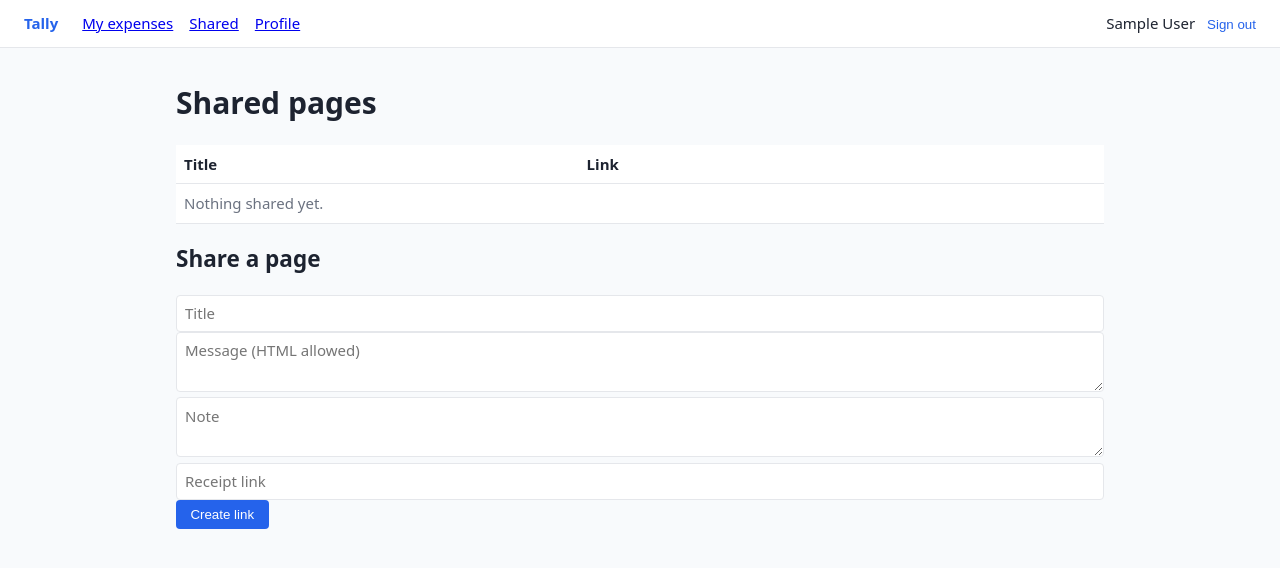
After one commit to mayawissotzky/bench-python-flask, a Flask app: page /share/ in a window 1280 px wide. The commit adds this page. Shown: the top 568 px of the page. Run offline with Flask 3, Linux system fonts and the light colour scheme; the visitor is signed in with stand-in values (Sample User, id 1); data that the repository does not hold is empty.

Commit message:
feat(share): public share pages for an expense summary

```diff
--- a/tally/__init__.py
+++ b/tally/__init__.py
@@ -10,7 +10,7 @@ def create_app(config_object="tally.config.Config"):
     db.init_app(app)
     login_manager.init_app(app)
 
-    from . import api, auth, expenses, exports, profile
+    from . import api, auth, expenses, exports, profile, share
     from .cli import register_commands
     from .reports.routes import bp as reports_bp
     from .services.formatting import format_amount, team_badge
@@ -23,6 +23,7 @@ def create_app(config_object="tally.config.Config"):
     app.register_blueprint(profile.bp)
     app.register_blueprint(api.bp)
     app.register_blueprint(exports.bp)
+    app.register_blueprint(share.bp)
 
     app.jinja_env.globals["team_badge"] = team_badge
     app.jinja_env.filters["money"] = format_amount
--- a/tally/models.py
+++ b/tally/models.py
@@ -77,6 +77,21 @@ class Expense(db.Model):
         }
 
 
+class ShareLink(db.Model):
+    __tablename__ = "share_links"
+
+    id = db.Column(db.Integer, primary_key=True)
+    token = db.Column(db.String(64), unique=True, nullable=False)
+    owner_id = db.Column(db.Integer, db.ForeignKey("users.id"), nullable=False)
+    title = db.Column(db.String(120), nullable=False)
+    message = db.Column(db.Text, nullable=False, default="")
+    note = db.Column(db.Text, nullable=False, default="")
+    link_url = db.Column(db.String(500), nullable=False, default="")
+    created_at = db.Column(db.DateTime(timezone=True), nullable=False, default=_now)
+
+    owner = db.relationship("User")
+
+
 @login_manager.user_loader
 def load_user(user_id):
     return db.session.get(User, int(user_id))
--- /dev/null
+++ b/tally/share.py
@@ -0,0 +1,70 @@
+import secrets
+
+import nh3
+from flask import Blueprint, abort, flash, jsonify, make_response, redirect, render_template, request, url_for
+from flask_login import current_user, login_required
+from markupsafe import Markup
+from sqlalchemy import select
+
+from .extensions import db
+from .models import ShareLink
+
+bp = Blueprint("share", __name__, url_prefix="/share")
+
+
+def _heading(link):
+    return Markup('<span class="share-title">{}</span>').format(link.title)
+
+
+def _by_token(token):
+    return db.session.execute(select(ShareLink).filter_by(token=token)).scalar_one_or_none()
+
+
+@bp.get("/")
+@login_required
+def index():
+    links = db.session.execute(
+        select(ShareLink).filter_by(owner_id=current_user.id).order_by(ShareLink.created_at.desc())
+    ).scalars().all()
+    return render_template("share/index.html", links=links)
+
+
+@bp.post("/")
+@login_required
+def create():
+    title = request.form.get("title", "").strip()[:120]
+    if not title:
+        flash("A title is required.", "error")
+        return redirect(url_for("share.index"))
+    db.session.add(ShareLink(token=secrets.token_urlsafe(24), owner_id=current_user.id, title=title,
+                             message=request.form.get("message", ""), note=request.form.get("note", ""),
+                             link_url=request.form.get("link_url", "").strip()[:500]))
+    db.session.commit()
+    flash("Share link created.", "success")
+    return redirect(url_for("share.index"))
+
+
+@bp.post("/<int:link_id>/delete")
+@login_required
+def delete(link_id):
+    link = db.first_or_404(select(ShareLink).filter_by(id=link_id, owner_id=current_user.id))
+    db.session.delete(link)
+    db.session.commit()
+    return redirect(url_for("share.index"))
+
+
+@bp.get("/s/<token>")
+def view(token):
+    link = _by_token(token)
+    if link is None:
+        return make_response(f"<p class='muted'>No shared page called <b>{token}</b>.</p>", 404)
+    return render_template("share/view.html", link=link, heading=_heading(link),
+                           note_html=nh3.clean(link.note or ""))
+
+
+@bp.get("/s/<token>.json")
+def view_json(token):
+    link = _by_token(token)
+    if link is None:
+        abort(404)
+    return jsonify(title=link.title, owner=link.owner.name, created=link.created_at.isoformat())
--- a/tally/templates/base.html
+++ b/tally/templates/base.html
@@ -16,6 +16,7 @@
           <a href="{{ url_for('teams.expenses', team_id=current_user.team_id) }}">Team</a>
           <a href="{{ url_for('reports.monthly') }}">Reports</a>
         {% endif %}
+        <a href="{{ url_for('share.index') }}">Shared</a>
         <a href="{{ url_for('profile.edit') }}">Profile</a>
       </nav>
       <div class="who">
--- /dev/null
+++ b/tally/templates/share/index.html
@@ -0,0 +1,26 @@
+{% extends "base.html" %}
+{% block content %}
+<h1>Shared pages</h1>
+<table class="grid">
+  <thead><tr><th>Title</th><th>Link</th><th></th></tr></thead>
+  <tbody>
+  {% for l in links %}
+    <tr>
+      <td>{{ l.title }}</td>
+      <td><a href="{{ url_for('share.view', token=l.token) }}">{{ url_for('share.view', token=l.token, _external=True) }}</a></td>
+      <td><form method="post" action="{{ url_for('share.delete', link_id=l.id) }}"><button class="link">Remove</button></form></td>
+    </tr>
+  {% else %}
+    <tr><td colspan="3" class="muted">Nothing shared yet.</td></tr>
+  {% endfor %}
+  </tbody>
+</table>
+<h2>Share a page</h2>
+<form method="post" action="{{ url_for('share.create') }}" class="stack">
+  <input name="title" placeholder="Title" required maxlength="120">
+  <textarea name="message" placeholder="Message (HTML allowed)"></textarea>
+  <textarea name="note" placeholder="Note"></textarea>
+  <input name="link_url" placeholder="Receipt link" maxlength="500">
+  <button type="submit">Create link</button>
+</form>
+{% endblock %}
```
Also changed, not shown: tally/static/share.js (added, +16 -0 lines), tally/templates/share/view.html (added, +23 -0 lines).
